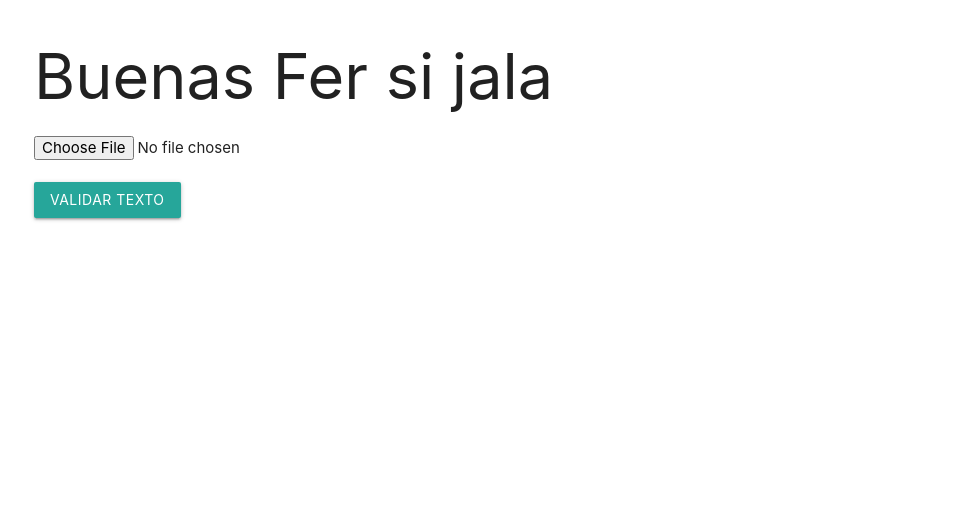
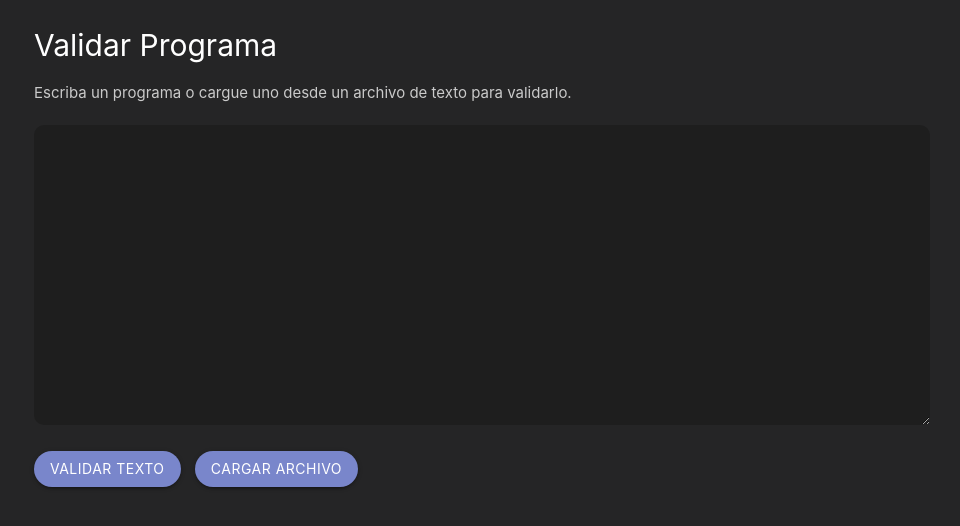
Before and after one commit to Fmaldonado6/pia_automatas, an Electron app: page assets/index.html in a window 1280 px wide. Shown: the whole page, without its empty margins (158-1118 px from the left). Drawn offline with Linux system fonts and the light colour scheme; files whose address does not match are found by name.

Commit message:
Se agrega una ui chida

```diff
--- /dev/null
+++ b/assets/css/index.css
@@ -0,0 +1,77 @@
+html,
+body {
+  margin: 0px;
+  background-color: #252526;
+  color: white;
+}
+
+.toast {
+  border-radius: 25px;
+  font-weight: 400;
+}
+#fileInput {
+  display: none;
+}
+
+.btn {
+  border-radius: 20px;
+  margin-right: 10px;
+}
+
+.error-toast {
+  background-color: #ef5350;
+}
+
+.success-toast {
+  background-color: #66bb6a;
+}
+
+h3 {
+  font-size: 30px;
+}
+
+p {
+  margin-top: 20px;
+  margin-bottom: 0px;
+  color: rgb(202, 202, 202);
+}
+
+textarea {
+  border-radius: 10px;
+  margin: 20px 0px !important;
+  overflow-y: auto;
+  border: none;
+  height: 300px;
+  max-width: 100%;
+  min-width: 100%;
+  background-color: #1e1e1e;
+  counter-reset: line;
+  padding: 10px;
+  font-size: 16px;
+  outline: none;
+  line-height: 25px;
+  color: #aab2be;
+}
+
+::-webkit-scrollbar {
+  width: 5px;
+  height: 5px;
+}
+
+/* Track */
+::-webkit-scrollbar-track {
+  border-radius: 10px;
+
+  background: #4e4e4e;
+}
+
+/* Handle */
+::-webkit-scrollbar-thumb {
+  background: #888;
+  border-radius: 10px;
+}
+
+/* Handle on hover */
+::-webkit-scrollbar-thumb:hover {
+  background: #555;
+}
--- a/assets/index.html
+++ b/assets/index.html
@@ -8,17 +8,28 @@
       rel="stylesheet"
       href="../node_modules/materialize-css/dist/css/materialize.min.css"
     />
+    <link rel="stylesheet" href="./css/index.css" />
     <title>Document</title>
   </head>
   <body>
     <div class="container">
-      <h1>Buenas Fer si jala</h1>
+      <h3>Validar Programa</h3>
+      <p>
+        Escriba un programa o cargue uno desde un archivo de texto para
+        validarlo.
+      </p>
       <input id="fileInput" type="file" />
-      <div id="text"></div>
-      <br>
-      <button class="btn" id="validateButton">Validar texto</button>
+
+      <textarea id="editor"></textarea>
+      <button class="btn indigo lighten-2" id="validateButton">
+        Validar texto
+      </button>
+      <label for="fileInput" class="btn indigo lighten-2">
+        Cargar archivo
+      </label>
     </div>
     <script src="../node_modules/materialize-css/dist/js/materialize.min.js"></script>
+    <script src="../build/editor.js"></script>
     <script src="../build/lector.js"></script>
   </body>
 </html>
--- a/package.json
+++ b/package.json
@@ -5,7 +5,8 @@
   "main": "index.js",
   "scripts": {
     "test": "echo \"Error: no test specified\" && exit 1",
-    "start": "tsc && electron build/index.js"
+    "start": "tsc && electron build/index.js",
+    "build-w": "tsc -w"
   },
   "author": "",
   "license": "ISC",
```
Also changed, not shown: src/lector.ts (+21 -15 lines).
